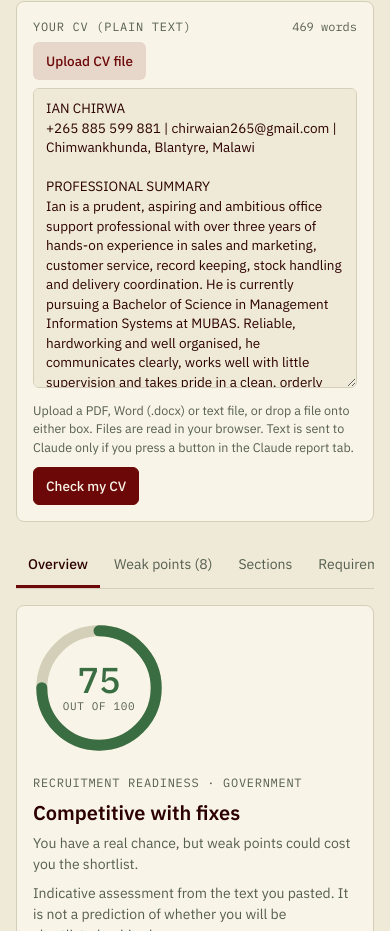
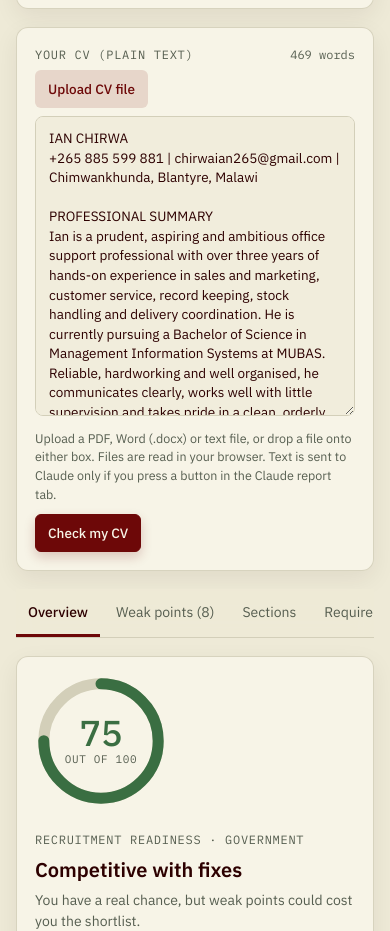
Before and after one commit to Peanut-sawce/ATS-checker, a plain HTML site: page index.html in a window 390 px wide. Shown: the part 1069-2000 px from the top of the page. Drawn offline with Linux system fonts and the light colour scheme.

Commit message:
Polish responsive interface styling
Co-authored-by: Copilot <223556219+Copilot@users.noreply.github.com>

```diff
--- a/styles.css
+++ b/styles.css
@@ -77,31 +77,50 @@ img { max-width: 100%; }
 .sw i { width: 12px; height: 12px; border-radius: 50%; display: block; margin-left: -3px; border: 1px solid var(--surface); }
 * { box-sizing: border-box; }
 body {
-  background: var(--bg); color: var(--ink); font-family: var(--f-body); font-size: 15px; line-height: 1.5;
+  background:
+    radial-gradient(circle at 100% 0, color-mix(in srgb, var(--accent-soft) 42%, transparent), transparent 34rem),
+    var(--bg);
+  color: var(--ink); font-family: var(--f-body); font-size: 15px; line-height: 1.5;
   padding-left: max(16px, env(safe-area-inset-left, 0px));
   padding-right: max(16px, env(safe-area-inset-right, 0px));
-  padding-block: 20px 48px;
+  padding-block: 28px 56px;
 }
 .wrap { max-width: 1180px; margin: 0 auto; }
-header { display: flex; flex-direction: column; gap: 6px; margin-bottom: 20px; }
-h1 { font-size: 26px; line-height: 1.15; margin: 0; font-weight: 600; letter-spacing: -0.01em; text-wrap: balance; }
-.lede { margin: 0; color: var(--muted); max-width: 68ch; }
-.grid { display: grid; grid-template-columns: minmax(0, 5fr) minmax(0, 6fr); gap: 20px; align-items: start; }
-@media (max-width: 900px) { .grid { grid-template-columns: minmax(0, 1fr); } }
-.panel { background: var(--surface); border: 1px solid var(--line); border-radius: 8px; padding: 16px; min-width: 0; }
-.stack { display: flex; flex-direction: column; gap: 16px; min-width: 0; }
+header { display: flex; flex-direction: column; gap: 10px; margin-bottom: 28px; }
+h1 { font-size: clamp(28px, 3vw, 36px); line-height: 1.1; margin: 0; font-weight: 600; letter-spacing: -0.025em; text-wrap: balance; }
+.lede { margin: 0; color: var(--muted); max-width: 70ch; font-size: 15.5px; }
+.grid { display: grid; grid-template-columns: minmax(0, 5fr) minmax(0, 6fr); gap: 24px; align-items: start; }
+@media (max-width: 900px) {
+  body { padding-block-start: 20px; }
+  header { margin-bottom: 20px; }
+  .grid { grid-template-columns: minmax(0, 1fr); gap: 18px; }
+}
+.panel {
+  background: color-mix(in srgb, var(--surface) 94%, transparent);
+  border: 1px solid color-mix(in srgb, var(--line) 88%, transparent);
+  border-radius: 12px; padding: 18px; min-width: 0;
+  box-shadow: 0 8px 24px color-mix(in srgb, var(--ink) 7%, transparent);
+}
+.stack { display: flex; flex-direction: column; gap: 18px; min-width: 0; }
 .label-row { display: flex; justify-content: space-between; align-items: baseline; gap: 8px; margin-bottom: 6px; flex-wrap: wrap; }
 label, .eyebrow { font-family: var(--f-mono); font-size: 12px; letter-spacing: 0.06em; text-transform: uppercase; color: var(--muted); }
 .count { font-family: var(--f-mono); font-size: 12px; color: var(--muted); font-variant-numeric: tabular-nums; }
 textarea {
   width: 100%; resize: vertical; font: inherit; font-size: 13.5px; line-height: 1.45; color: var(--ink);
-  background: var(--bg); border: 1px solid var(--line); border-radius: 6px; padding: 10px 12px; min-height: 220px;
+  background: color-mix(in srgb, var(--bg) 72%, var(--surface)); border: 1px solid var(--line);
+  border-radius: 8px; padding: 12px 13px; min-height: 220px;
+  transition: border-color .2s ease, box-shadow .2s ease, background-color .2s ease;
 }
-textarea:focus-visible, button:focus-visible, summary:focus-visible { outline: 2px solid var(--accent); outline-offset: 2px; }
+textarea:focus-visible {
+  outline: 0; border-color: var(--accent);
+  box-shadow: 0 0 0 3px color-mix(in srgb, var(--accent) 18%, transparent);
+  background: var(--surface);
+}
+button:focus-visible, summary:focus-visible { outline: 2px solid var(--accent); outline-offset: 2px; }
 #cv { min-height: 300px; }
 .upload-row { display: flex; flex-wrap: wrap; align-items: center; gap: 8px 12px; margin-bottom: 8px; }
 button.ghost { background: var(--accent-soft); border-color: transparent; color: var(--accent); font-weight: 500; }
-button.ghost:hover { border-color: var(--accent); }
+button.ghost:hover { border-color: var(--accent); transform: translateY(-1px); }
 .up-status { font-size: 13px; color: var(--muted); min-width: 0; overflow-wrap: anywhere; }
 .up-status.err { color: var(--bad); }
 .up-status.ok { color: var(--good); }
@@ -111,13 +130,15 @@ textarea.drop-active { background: var(--blush); border-style: dashed; border-co
 button {
   font: inherit; font-size: 13.5px; cursor: pointer; border-radius: 6px; padding: 8px 12px;
   border: 1px solid var(--line); background: var(--surface); color: var(--ink);
+  transition: border-color .2s ease, background-color .2s ease, color .2s ease, transform .2s ease, box-shadow .2s ease;
 }
-button:hover { border-color: var(--accent); }
-button.primary { background: var(--accent); color: var(--accent-ink); border-color: var(--accent); font-weight: 500; }
+button:hover { border-color: var(--accent); transform: translateY(-1px); }
+button.primary { background: var(--accent); color: var(--accent-ink); border-color: var(--accent); font-weight: 500; box-shadow: 0 5px 12px color-mix(in srgb, var(--accent) 20%, transparent); }
+button.primary:hover { box-shadow: 0 7px 16px color-mix(in srgb, var(--accent) 28%, transparent); }
 .note { font-size: 13px; color: var(--muted); margin: 0; }
 
 /* results */
-.score-card { display: grid; grid-template-columns: auto minmax(0, 1fr); gap: 20px; align-items: center; }
+.score-card { display: grid; grid-template-columns: auto minmax(0, 1fr); gap: 24px; align-items: center; }
 @media (max-width: 520px) { .score-card { grid-template-columns: minmax(0, 1fr); justify-items: start; } }
 .ring { position: relative; width: 132px; height: 132px; flex: none; }
 .ring svg { width: 132px; height: 132px; display: block; transform: rotate(-90deg); }
@@ -167,13 +188,16 @@ ul.rows > li:first-child { border-top: 0; padding-top: 2px; }
 .chip.miss { background: var(--bad-soft); color: var(--bad); border-color: transparent; }
 .chips-label { font-family: var(--f-mono); font-size: 12px; letter-spacing: 0.05em; text-transform: uppercase; color: var(--muted); margin: 12px 0 6px; }
 .chips-label:first-of-type { margin-top: 0; }
-details { border: 1px solid var(--line); border-radius: 8px; background: var(--surface); padding: 12px 16px; }
+details { border: 1px solid var(--line); border-radius: 10px; background: var(--surface); padding: 12px 16px; }
 summary { cursor: pointer; font-weight: 500; }
 details p, details li { font-size: 13.5px; color: var(--muted); }
 details ul { margin: 8px 0 0; padding-left: 18px; }
 .empty { text-align: center; padding: 40px 16px; color: var(--muted); }
 .fine { font-size: 12.5px; color: var(--muted); margin: 0; }
-@media (prefers-reduced-motion: reduce) { .ring .bar { transition: none; } }
+@media (prefers-reduced-motion: reduce) {
+  *, *::before, *::after { transition-duration: .01ms !important; scroll-behavior: auto !important; }
+  .ring .bar { transition: none; }
+}
 
 /* ---- v2 additions ---- */
 .envs { display: flex; flex-wrap: wrap; gap: 6px; margin: 8px 0 10px; }
@@ -182,10 +206,14 @@ details ul { margin: 8px 0 0; padding-left: 18px; }
 .env span { display: inline-block; padding: 7px 11px; border: 1px solid var(--line); border-radius: 6px; font-size: 13.5px; background: var(--surface); }
 .env input:checked + span { background: var(--accent); color: var(--accent-ink); border-color: var(--accent); font-weight: 500; }
 .env input:focus-visible + span { outline: 2px solid var(--accent); outline-offset: 2px; }
-.tabbar { position: sticky; top: env(safe-area-inset-top, 0px); z-index: 5; background: var(--bg); padding-top: 2px; }
-.tabs { display: flex; gap: 2px; overflow-x: auto; border-bottom: 1px solid var(--line); scrollbar-width: thin; }
+.tabbar {
+  position: sticky; top: env(safe-area-inset-top, 0px); z-index: 5;
+  background: color-mix(in srgb, var(--bg) 88%, transparent);
+  padding-top: 2px; backdrop-filter: blur(10px);
+}
+.tabs { display: flex; gap: 4px; overflow-x: auto; border-bottom: 1px solid var(--line); scrollbar-width: thin; }
 @media (min-width: 901px) { .tabs { flex-wrap: wrap; overflow-x: visible; } }
-.tab { border: 0; border-bottom: 3px solid transparent; border-radius: 0; background: none; padding: 10px 12px; white-space: nowrap; font-size: 14px; color: var(--muted); }
+.tab { border: 0; border-bottom: 3px solid transparent; border-radius: 0; background: none; padding: 11px 12px; white-space: nowrap; font-size: 14px; color: var(--muted); }
 .tab:hover { border-color: transparent; border-bottom-color: var(--line); color: var(--ink); }
 .tab[aria-selected="true"] { color: var(--ink); border-bottom-color: var(--accent); font-weight: 500; }
 .cat { border-top: 1px solid var(--line); }
@@ -200,7 +228,7 @@ details ul { margin: 8px 0 0; padding-left: 18px; }
 .cat .ded b { color: var(--ink); font-weight: 500; }
 details.cat { border: 0; border-top: 1px solid var(--line); border-radius: 0; background: none; padding: 0; }
 details.cat:first-of-type { border-top: 0; }
-.issue { border: 1px solid var(--line); border-radius: 8px; padding: 14px; background: var(--surface); display: grid; gap: 10px; min-width: 0; }
+.issue { border: 1px solid var(--line); border-radius: 10px; padding: 15px; background: var(--surface); display: grid; gap: 10px; min-width: 0; box-shadow: 0 4px 14px color-mix(in srgb, var(--ink) 5%, transparent); }
 .issue h4 { margin: 0; font-size: 15.5px; line-height: 1.35; font-weight: 600; overflow-wrap: anywhere; }
 .issue .meta { display: flex; gap: 8px; flex-wrap: wrap; align-items: center; font-family: var(--f-mono); font-size: 12px; color: var(--muted); }
 .rank { font-family: var(--f-mono); font-size: 13px; color: var(--accent); font-weight: 500; }
```
